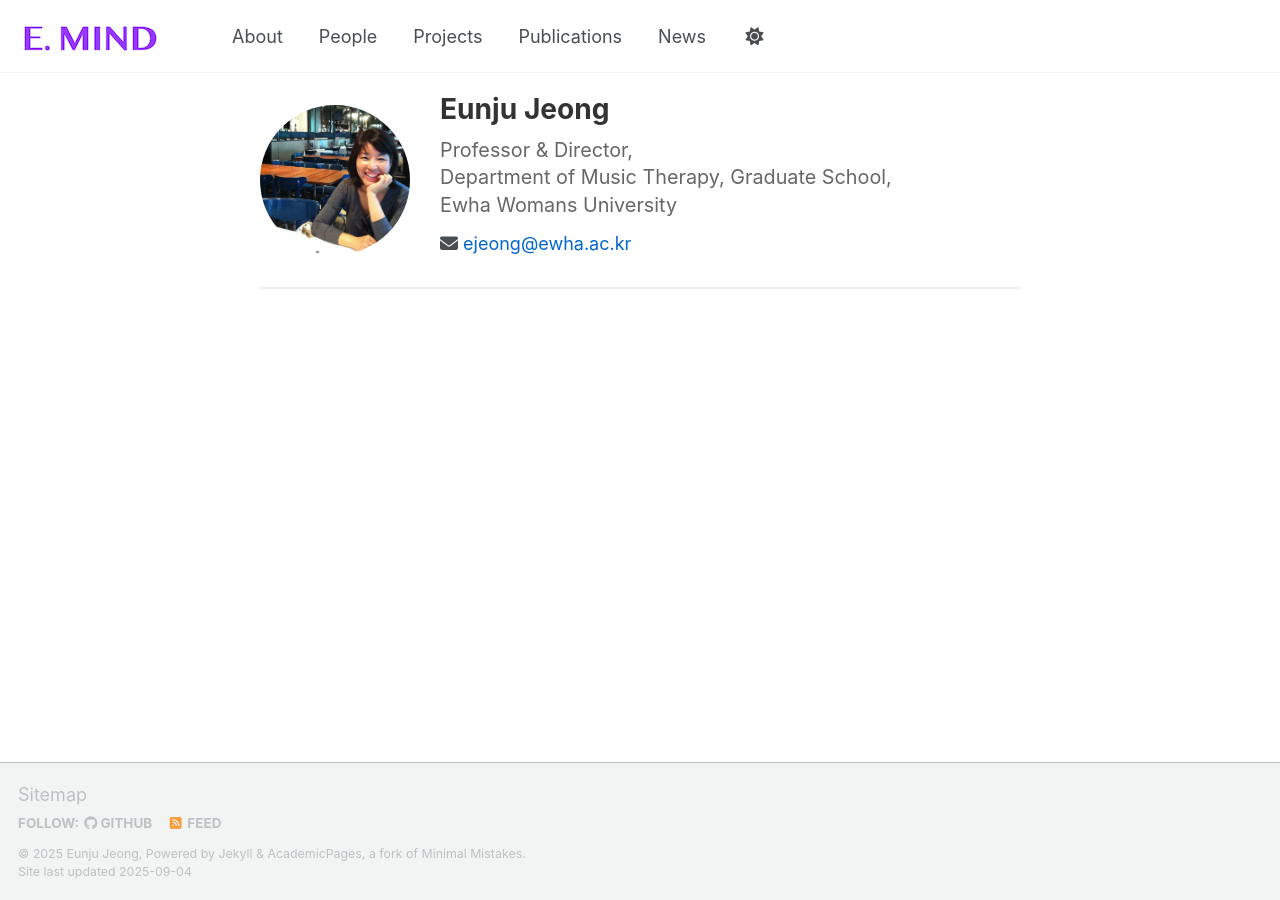
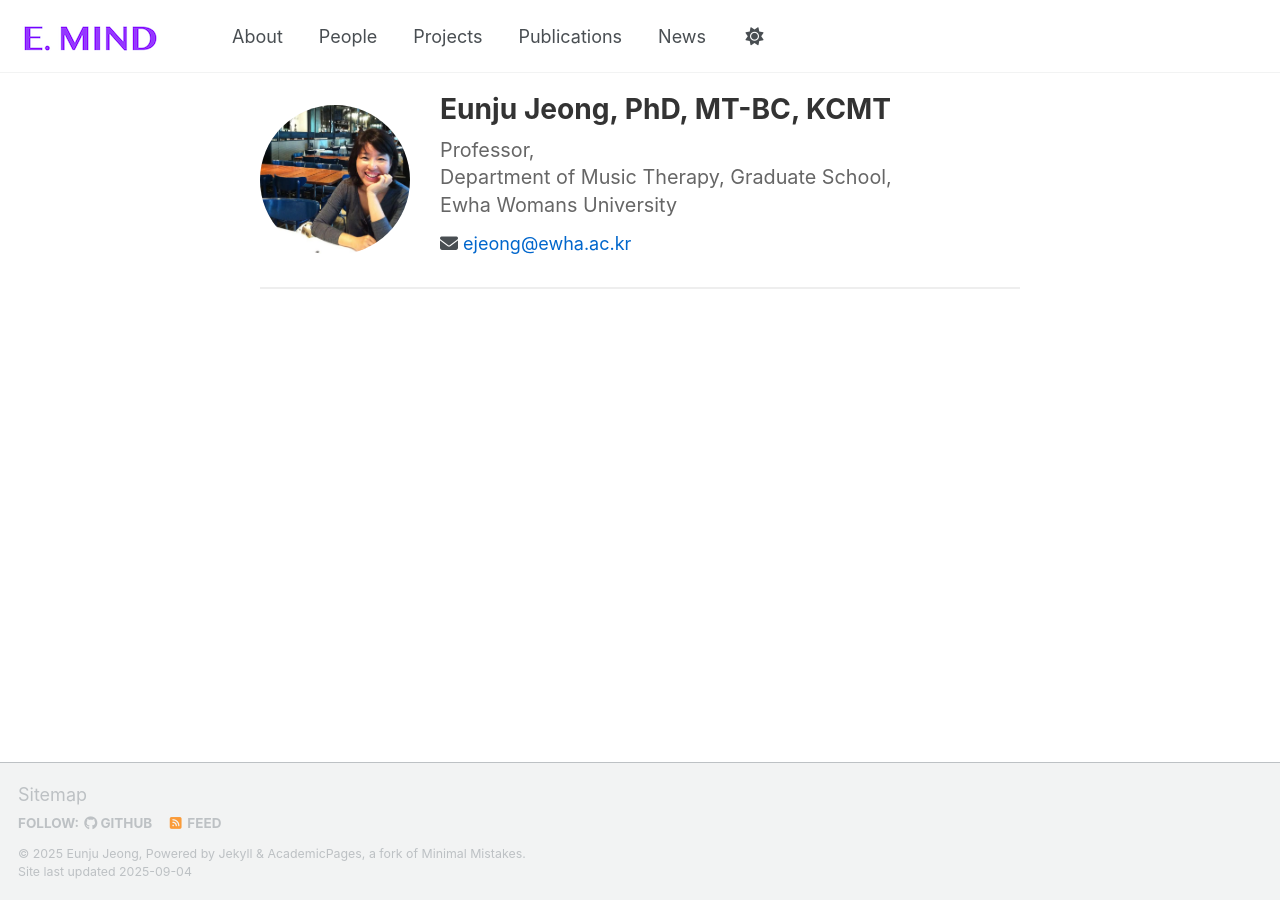
Before and after one commit to eunjujeong/E.MIND, a Jekyll site: the page built from _people/director_ejeong.md, in a window 1280 px wide. Built offline with Jekyll 4.4.1, drawn with Linux system fonts in a browser that asks for light colours; a script that is not in the unit is left out.

Commit message:
Update director_ejeong.md

```diff
--- a/_people/director_ejeong.md
+++ b/_people/director_ejeong.md
@@ -1,10 +1,10 @@
 ---
-title: "Eunju Jeong"
+title: "Eunju Jeong, PhD, MT-BC, KCMT"
 layout: people
 collection: people
 category: director
 permalink: /people/director_ejeong
-excerpt: 'Professor & Director,<br> Department of Music Therapy, Graduate School,<br> Ewha Womans University'
+excerpt: 'Professor,<br> Department of Music Therapy, Graduate School,<br> Ewha Womans University'
 email: "ejeong@ewha.ac.kr"
-avatar: "ejeong.jpg"
+avatar: "ejeong.JPG"
 ---
```
